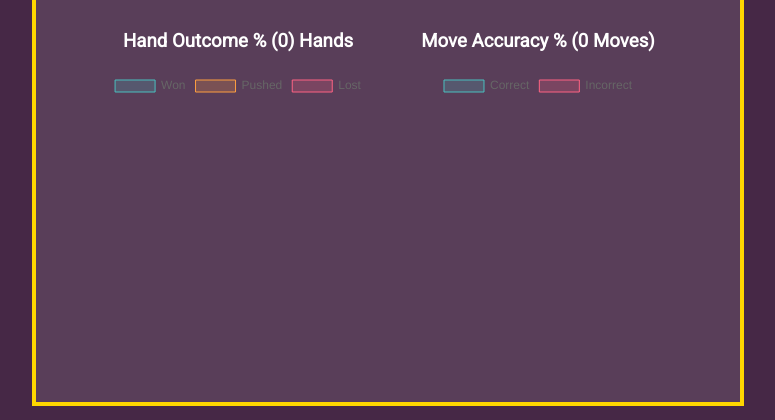
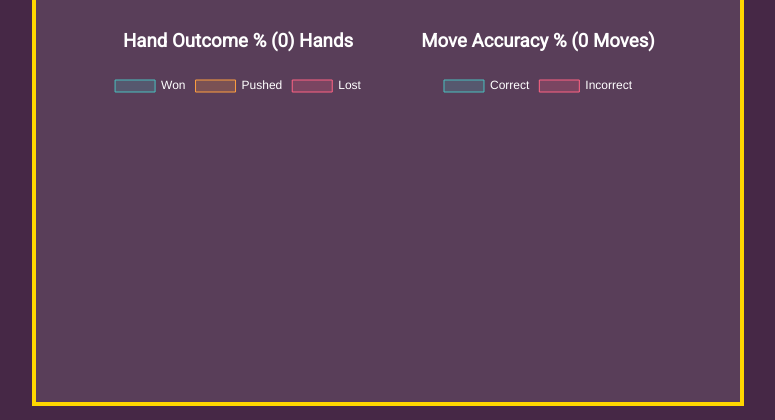
Before and after one commit to f-bergener/blackjack-website, a React app: page /profilepage in a window 1280 px wide. Shown: the part 333-753 px from the top of the page, without its empty margins (252-1027 px from the left). Built offline with nearby package versions, Linux system fonts and the light colour scheme.

Commit message:
Updated font color

```diff
--- a/client/components/MoveAccuracy.tsx
+++ b/client/components/MoveAccuracy.tsx
@@ -20,10 +20,11 @@ const MoveAccuracy: React.FC = () => {
       },
     ],
   };
+  const options = { color: "white" };
   return (
     <div className="individual-graph-container">
       <h3>Move Accuracy % ({totalMoves} Moves)</h3>
-      <Pie data={data} />
+      <Pie options={options} data={data} />
     </div>
   );
 };
--- a/client/components/WinningPercentage.tsx
+++ b/client/components/WinningPercentage.tsx
@@ -30,10 +30,11 @@ const WinningPercentage: React.FC = () => {
       },
     ],
   };
+  const options = { color: "white" };
   return (
     <div className="individual-graph-container">
       <h3>Hand Outcome % ({totalHands}) Hands</h3>
-      <Pie data={data} />
+      <Pie options={options} data={data} />
     </div>
   );
 };
```
Also changed, not shown: public/bundle.js.
